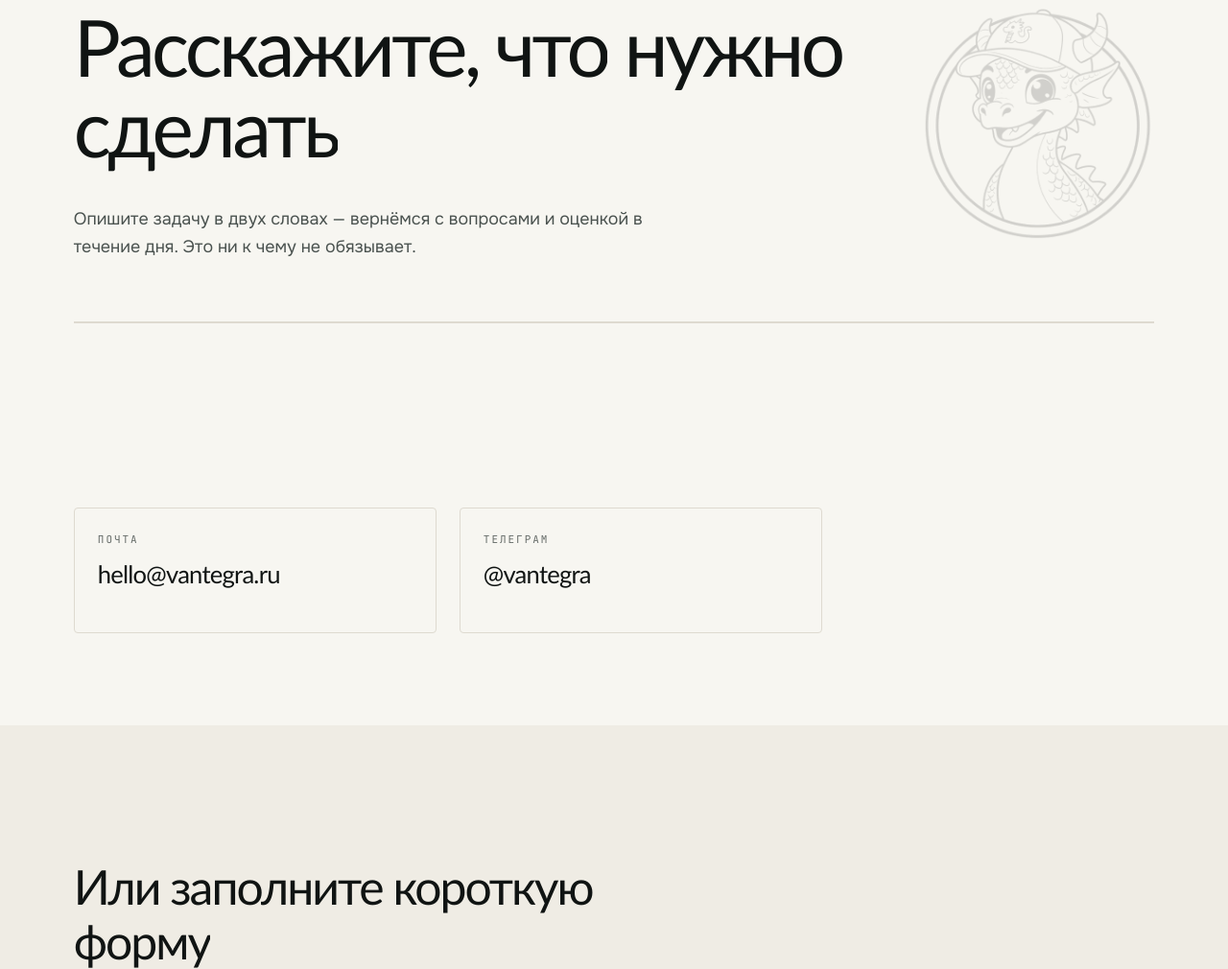
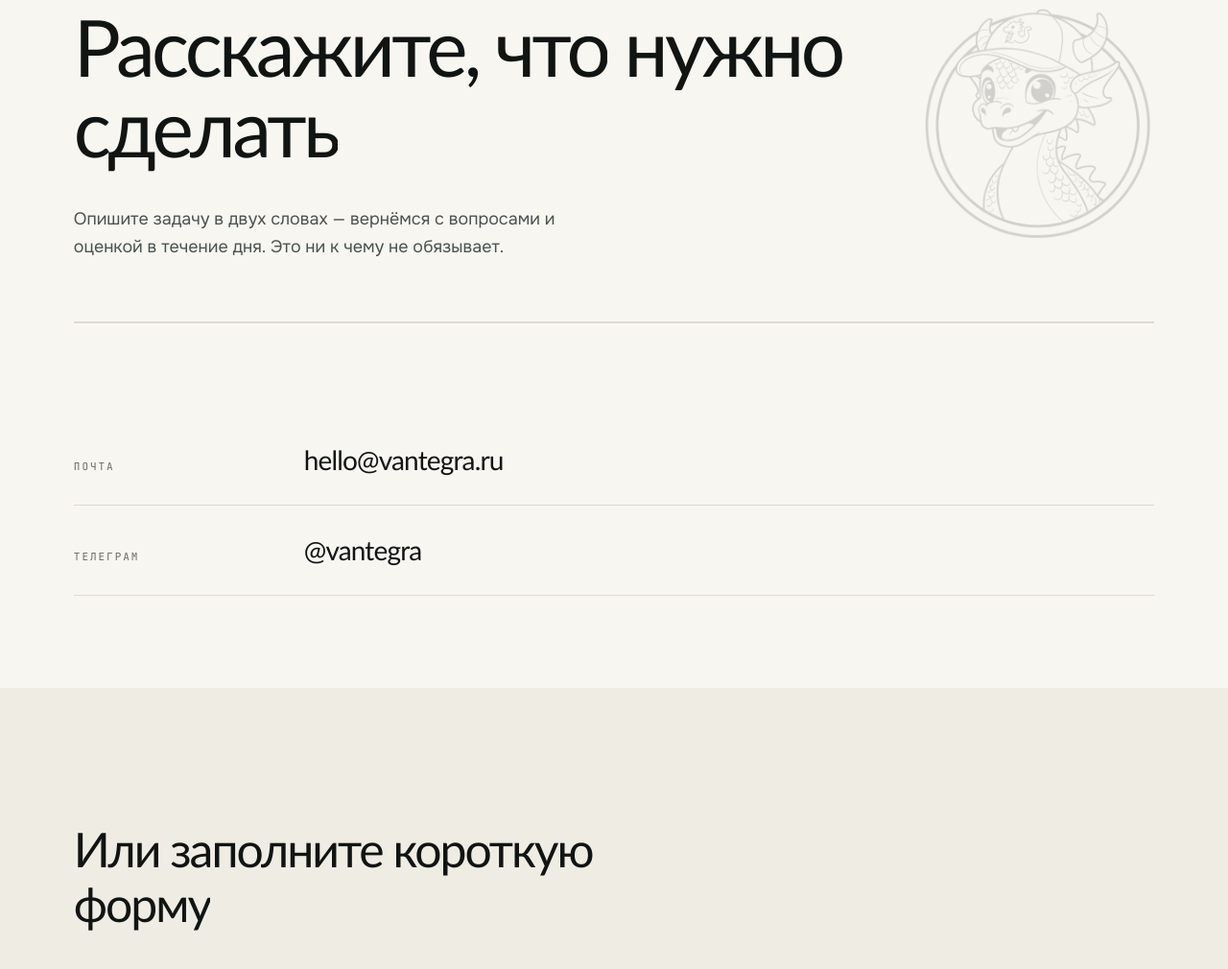
Before and after one commit to kidw3st/vantegra, a PHP site: page /contacts.html in a window 1280 px wide. Shown: the part 113-1123 px from the top of the page at 96% size. Run offline with PHP 8.4, Linux system fonts and the light colour scheme; some web fonts are replaced.

Commit message:
Полировка сайта: ритм, выравнивание, длина строки
Под заголовком страницы больше нет двойной линейки с мёртвым воздухом:
линия, которую прочерчивает скролл, стала верхней границей списка.
Строки услуг выровнены по заголовку, заливка при наведении выходит
за край текста. Длина строки в аккордеонах, прайсе и леджере
ужата до 60–70 знаков. Витрина считает колонки от ширины, а не
от брейкпоинта. Контакты — строки с линейками вместо двух коробок.
Подписи не мельче 11px.

Co-Authored-By: Claude Opus 5 <noreply@anthropic.com>

```diff
--- a/apps/marketing-site/styles.css
+++ b/apps/marketing-site/styles.css
@@ -373,7 +373,7 @@ img { height: auto; }
 }
 .phero__lead {
   margin: 0;
-  max-width: 56ch;
+  max-width: 46ch;
   font-size: clamp(16px, 1.4vw, 19px);
   color: var(--ink-70);
 }
@@ -395,6 +395,11 @@ img { height: auto; }
 }
 .section--alt > * { max-width: 1320px; margin-inline: auto; }
 .section--tight { padding-block: var(--s-6); }
+
+/* после заголовка страницы список начинается сразу: его верхняя линия —
+   та самая, что прочертил скролл, второй не нужно */
+.phero + .section--tight { padding-top: 0; }
+.phero + .section--tight > :where(.price, .acc, .ledger, .contact__links) { border-top: 0; }
 
 .section__head {
   display: flex;
@@ -1356,27 +1359,24 @@ img { height: auto; }
   pointer-events: none;
 }
 .contact__links {
-  display: grid;
-  grid-template-columns: repeat(2, minmax(0, 1fr));
-  gap: var(--s-3);
-  max-width: 780px;
   margin: 0;
   padding: 0;
   list-style: none;
+  border-top: 1px solid var(--line);
 }
 .contact__link {
-  display: block;
-  padding: var(--s-3) var(--s-3) var(--s-4);
-  border: 1px solid var(--line);
-  border-radius: 4px;
+  display: grid;
+  grid-template-columns: minmax(0, 200px) minmax(0, 1fr);
+  gap: var(--s-1) var(--s-4);
+  align-items: baseline;
+  padding: var(--s-3) 0;
+  border-bottom: 1px solid var(--line);
   color: inherit;
   text-decoration: none;
-  transition: border-color .3s var(--ease), background-color .3s var(--ease);
-}
-.contact__link:hover { border-color: var(--ink); background: var(--hover-fill); }
+  transition: color .25s var(--ease);
+}
+.contact__link:hover .contact__value { color: var(--accent-ink); }
 .contact__kind {
-  display: block;
-  margin-bottom: 6px;
   font-family: var(--font-mono);
   font-size: 11px;
   letter-spacing: .18em;
@@ -1386,8 +1386,9 @@ img { height: auto; }
 .contact__value {
   font-family: var(--font-display);
   font-weight: 300;
-  font-size: clamp(18px, 2vw, 26px);
+  font-size: clamp(19px, 2.2vw, 28px);
   letter-spacing: -.03em;
+  transition: color .25s var(--ease);
 }
 
 /* форма */
```
Also changed, not shown: other parts of apps/marketing-site/styles.css (+23 -27 lines).
